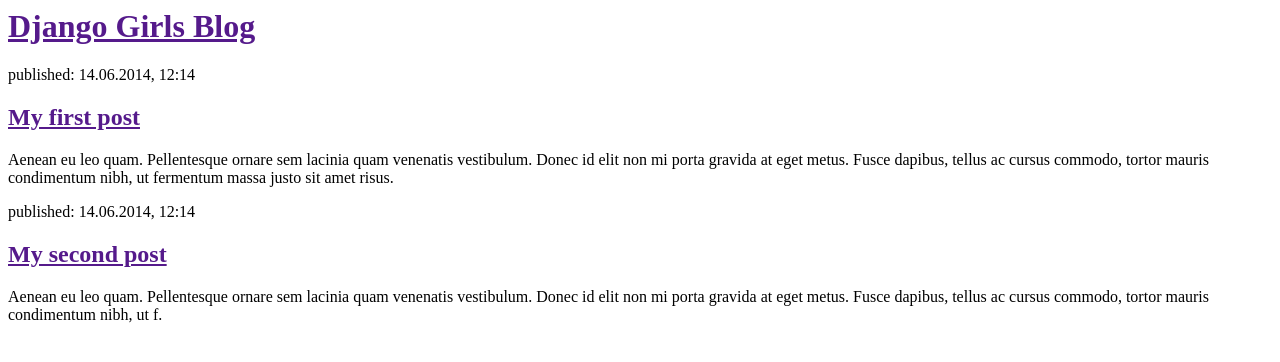
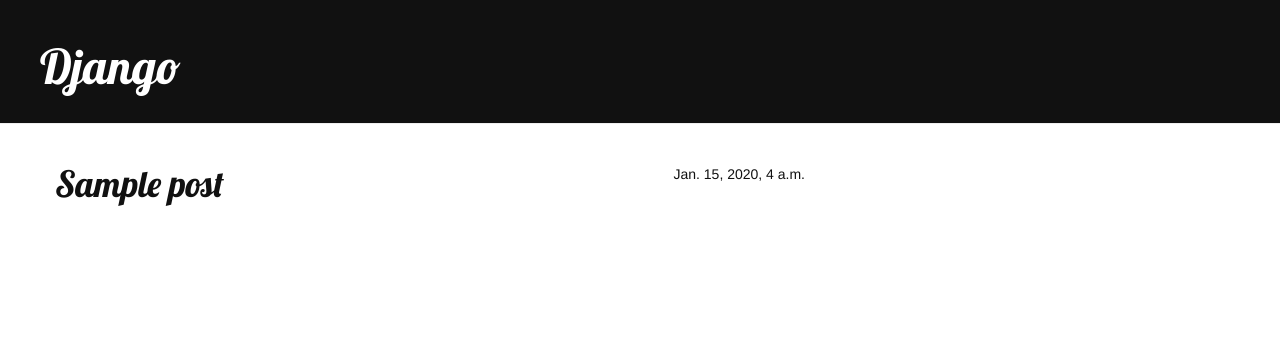
Before and after one commit to rudy11197/primer, a Django app: template blog/templates/blog/articulo_lista.html in a window 1280 px wide. Shown: the top 362 px of the page. Run offline with Django 3.2, Linux system fonts and the light colour scheme; the template is opened without the code that fills it: values that come from a table or form of the project are taken from there, others are empty; tables that the repository leaves empty hold one stand-in row (values such as "Sample post"); some libraries are stand-ins or nearby versions.

Commit message:
clase 27 septiembre

```diff
--- /dev/null
+++ b/blog/static/css/blog.css
@@ -0,0 +1,52 @@
+h1 a {
+  color: #ffffff;
+  font-family: 'Lobster';
+}
+
+.page-header {
+  background-color: #111111;
+  margin-top: 0;
+  padding: 20px 20px 20px 40px;
+}
+
+.page-header h1, .page-header h1 a, .page-header h1 a:visited, .page-header h1 a:active {
+  color: #ffffff;
+  font-size: 36pt;
+  text-decoration: none;
+}
+
+.content {
+  margin-left: 40px;
+}
+
+h1, h2, h3, h4 {
+  font-family: 'Lobster', cursive;
+}
+
+.date {
+  float: right;
+  color: #111111;
+}
+
+.save {
+  float: right;
+}
+
+.post-form textarea, .post-form input {
+  width: 100%;
+}
+
+.top-menu, .top-menu:hover, .top-menu:visited {
+  color: #ffffff;
+  float: right;
+  font-size: 26pt;
+  margin-right: 20px;
+}
+
+.post {
+  margin-bottom: 70px;
+}
+
+.post h1 a, .post h1 a:visited {
+  color: #111111;
+}
--- a/blog/templates/blog/articulo_lista.html
+++ b/blog/templates/blog/articulo_lista.html
@@ -1,22 +1,11 @@
-<html>
-    <head>
-        <title>Django Girls blog</title>
-    </head>
-    <body>
-        <div>
-            <h1><a href="">Django Girls Blog</a></h1>
-        </div>
-
-        <div>
-            <p>published: 14.06.2014, 12:14</p>
-            <h2><a href="">My first post</a></h2>
-            <p>Aenean eu leo quam. Pellentesque ornare sem lacinia quam venenatis vestibulum. Donec id elit non mi porta gravida at eget metus. Fusce dapibus, tellus ac cursus commodo, tortor mauris condimentum nibh, ut fermentum massa justo sit amet risus.</p>
-        </div>
-
-        <div>
-            <p>published: 14.06.2014, 12:14</p>
-            <h2><a href="">My second post</a></h2>
-            <p>Aenean eu leo quam. Pellentesque ornare sem lacinia quam venenatis vestibulum. Donec id elit non mi porta gravida at eget metus. Fusce dapibus, tellus ac cursus commodo, tortor mauris condimentum nibh, ut f.</p>
-        </div>
-    </body>
-</html>
+{% extends 'blog/base.html' %}
+{% block content %}
+  {% for post in posts %}
+    <div class="post">
+      <div class="date">
+          {{ post.published_date }}
+      </div>
+      <h1><a href="{% url 'blog.views.articulo_detalle' pk=post.pk %}">{{ post.title }}</a></h1>
+    </div>
+  {% endfor %}
+{% endblock content %}
--- /dev/null
+++ b/blog/templates/blog/base.html
@@ -0,0 +1,25 @@
+<!DOCTYPE html>
+{% load staticfiles %}
+<html>
+  <head>
+    <meta charset="utf-8">
+    <title>Django</title>
+    <link rel="stylesheet" href="//maxcdn.bootstrapcdn.com/bootstrap/3.2.0/css/bootstrap.min.css">
+    <link rel="stylesheet" href="//maxcdn.bootstrapcdn.com/bootstrap/3.2.0/css/bootstrap-theme.min.css">
+    <link href="https://fonts.googleapis.com/css?family=Lobster&subset=latin,latin-ext" rel="stylesheet" type="text/css">
+    <link rel="stylesheet" href="{% static 'css/blog.css' %}">
+  </head>
+  <body>
+    <div class="page-header">
+      <h1><a href="/">Django</a></h1>
+    </div>
+    <div class="content container">
+      <div class="row">
+        <div class="col-md-8">
+        {% block content %}
+        {% endblock %}
+        </div>
+      </div>
+    </div>
+  </body>
+</html>
--- a/blog/urls.py
+++ b/blog/urls.py
@@ -3,4 +3,5 @@
 
 urlpatterns = [
     url(r'^$', views.articulo_lista),
+    url(r'^post/(?P<pk>[0-9]+)/$', views.articulo_detalle),
 ]
--- a/mysite/urls.py
+++ b/mysite/urls.py
@@ -1,18 +1,3 @@
-"""mysite URL Configuration
-
-The `urlpatterns` list routes URLs to views. For more information please see:
-    https://docs.djangoproject.com/en/1.9/topics/http/urls/
-Examples:
-Function views
-    1. Add an import:  from my_app import views
-    2. Add a URL to urlpatterns:  url(r'^$', views.home, name='home')
-Class-based views
-    1. Add an import:  from other_app.views import Home
-    2. Add a URL to urlpatterns:  url(r'^$', Home.as_view(), name='home')
-Including another URLconf
-    1. Import the include() function: from django.conf.urls import url, include
-    2. Add a URL to urlpatterns:  url(r'^blog/', include('blog.urls'))
-"""
 from django.conf.urls import include, url
 from django.contrib import admin
 
```
Also changed, not shown: blog/templates/blog/articulo_detalle.html (added, +13 -0 lines), blog/views.py (+10 -2 lines), blog/migrations/0002_auto_20160927_2021.py (added).
